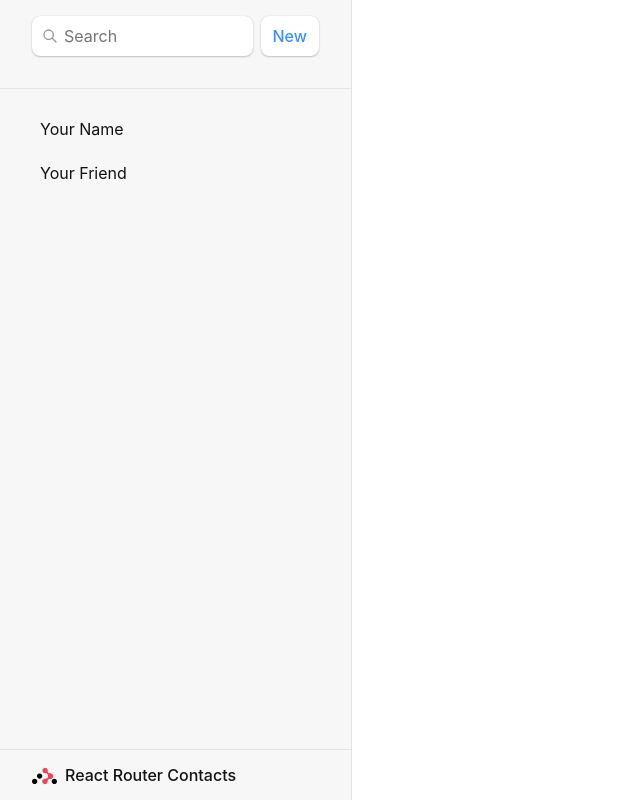
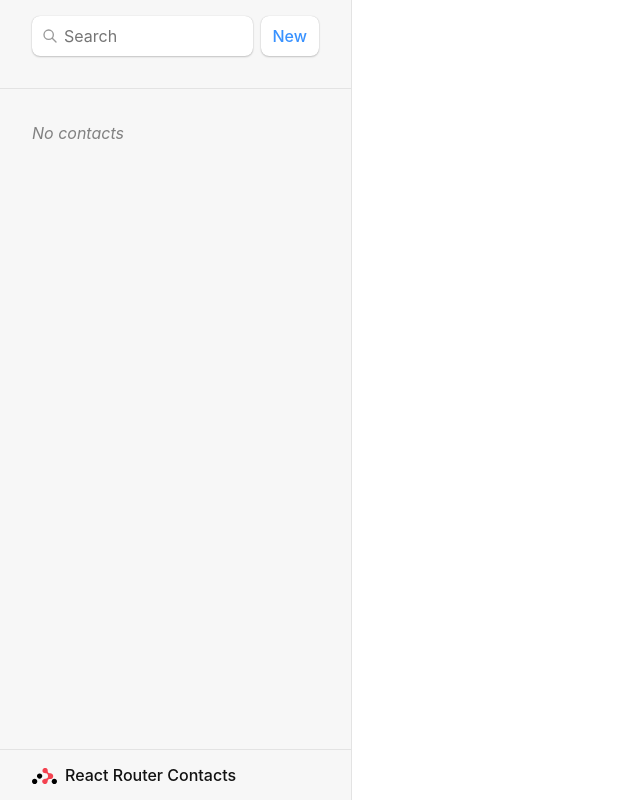
Before and after one commit to kkznch/learn-react-router, a React (Vite) app: page / in a window 1280 px wide. Shown: the whole page, without its empty margins (0-640 px from the left). Built offline with nearby package versions, Linux system fonts and the light colour scheme.

Commit message:
Loading Data

```diff
--- a/src/index.tsx
+++ b/src/index.tsx
@@ -4,13 +4,14 @@
 import { createBrowserRouter, RouterProvider } from 'react-router-dom';
 import ErrorPage from './error-page';
 import Contact from './routes/contact';
-import Root from './routes/root';
+import Root, { loader as rootLoader } from './routes/root';
 
 const router = createBrowserRouter([
   {
     path: '/',
     element: <Root />,
     errorElement: <ErrorPage />,
+    loader: rootLoader,
     children: [
       {
         path: 'contacts/:contactId',
--- a/src/routes/root.tsx
+++ b/src/routes/root.tsx
@@ -1,7 +1,14 @@
 // eslint-disable-next-line import/namespace
-import { Outlet, Link } from 'react-router-dom';
+import { Link, Outlet, useLoaderData } from 'react-router-dom';
+import { getContacts } from '../contacts';
+
+export const loader = async () => {
+  const contacts = await getContacts();
+  return { contacts };
+};
 
 const Root = () => {
+  const { contacts }: any = useLoaderData();
   return (
     <>
       <div id="sidebar">
@@ -23,14 +30,27 @@
           </form>
         </div>
         <nav>
-          <ul>
-            <li>
-              <Link to={`/contacts/1`}>Your Name</Link>
-            </li>
-            <li>
-              <Link to={`/contacts/2`}>Your Friend</Link>
-            </li>
-          </ul>
+          {contacts.length ? (
+            <ul>
+              {contacts.map((contact: any) => {
+                <li key={contact.id}>
+                  <Link to={`contacts/${contact.id}`}>
+                    {contact.first || contact.last ? (
+                      <>
+                        {contact.first} {contact.last}
+                      </>
+                    ) : (
+                      <i>No Name</i>
+                    )}
+                  </Link>
+                </li>;
+              })}
+            </ul>
+          ) : (
+            <p>
+              <i>No contacts</i>
+            </p>
+          )}
         </nav>
       </div>
       <div id="detail">
```
